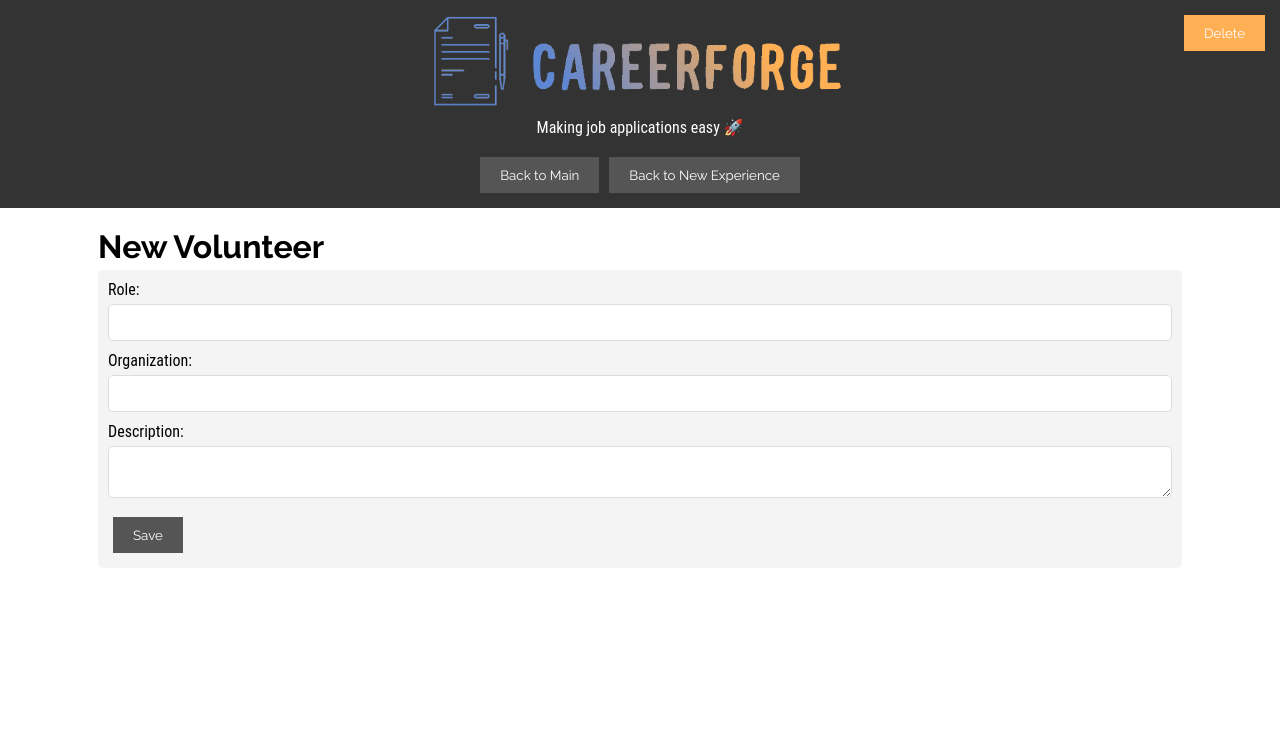
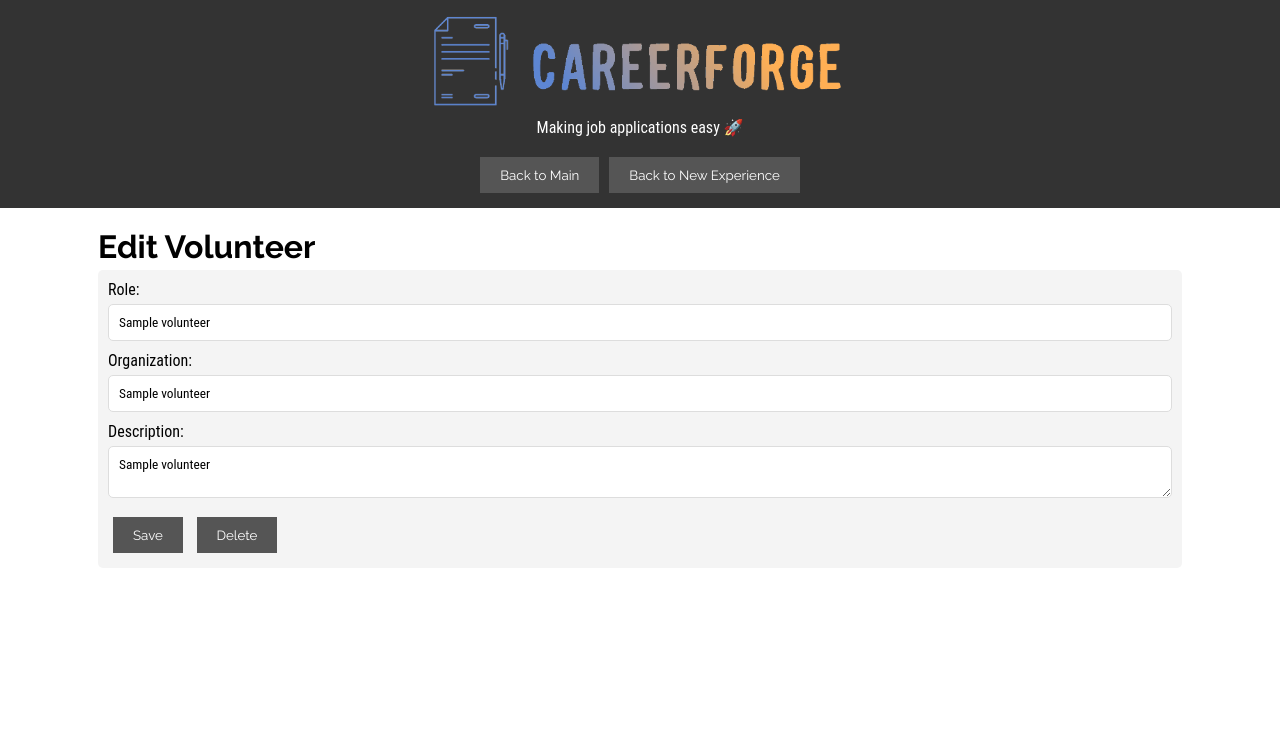
Before and after one commit to Comp7855-BCIT/COMP7855Project, a Flask app: template projectCodeV2/templates/newVolunteer.html in a window 1280 px wide. Shown: the top 738 px of the page. Run offline with Flask 3, Linux system fonts and the light colour scheme; the template is opened without the code that fills it: most values are stand-ins (such as "Sample title", 1, 10 or a date in 2020).

Commit message:
Update newVolunteer.html

```diff
--- a/projectCodeV2/templates/newVolunteer.html
+++ b/projectCodeV2/templates/newVolunteer.html
@@ -4,14 +4,11 @@
     <meta charset="UTF-8" />
     <meta name="viewport" content="width=device-width, initial-scale=1.0" />
     <link rel="shortcut icon" type="image/x-icon" href="{{ url_for('static', filename='media/logoSmall.png') }}" />
-  <title>New Volunteer</title>
+    <title>{{ 'Edit Volunteer' if volunteer else 'New Volunteer' }}</title>
     <link rel="stylesheet" href="{{ url_for('static', filename='css/styles.css') }}" />
     <link rel="preconnect" href="https://fonts.googleapis.com" />
     <link rel="preconnect" href="https://fonts.gstatic.com" crossorigin />
-  <link
-    href="https://fonts.googleapis.com/css2?family=Lora:ital,wght@0,400..700;1,400..700&family=Raleway:ital,wght@0,100..900;1,100..900&display=swap"
-    rel="stylesheet"
-  />
+    <link href="https://fonts.googleapis.com/css2?family=Lora:ital,wght@0,400..700;1,400..700&family=Raleway:ital,wght@0,100..900;1,100..900&display=swap" rel="stylesheet" />
   </head>
   <body>
     <div id="#wrapper">
@@ -27,25 +24,46 @@
       </header>
       <div id="content">
         <main>
-        <h1>New Volunteer</h1>
-        <div class="top-right-buttons">
-          <button class="sign-out">Delete</button>
-        </div>
-        <form method="POST" action="/newVolunteer">
+          <h1>{{ 'Edit Volunteer' if volunteer else 'New Volunteer' }}</h1>
+          <form method="POST" action="{{ url_for('editVolunteerByTitle', title=volunteer[2]) if volunteer else '/newVolunteer' }}">
             <label for="volunteer-role">Role:</label>
-          <input type="text" id="volunteer-role" name="volunteer-role" required />
-
+            <input type="text" id="volunteer-role" name="volunteer-role" value="{{ volunteer[2] if volunteer else '' }}" required />
             <label for="volunteer-organization">Organization:</label>
-          <input type="text" id="volunteer-organization" name="volunteer-organization" required />
-
+            <input type="text" id="volunteer-organization" name="volunteer-organization" value="{{ volunteer[3] if volunteer else '' }}" required />
             <label for="volunteer-description">Description:</label>
-          <textarea id="volunteer-description" name="volunteer-description" required></textarea>
-
+            <textarea id="volunteer-description" name="volunteer-description" required>{{ volunteer[4] if volunteer else '' }}</textarea>
             <button type="submit">Save</button>
+            {% if volunteer %}
+            <button type="button" onclick="confirmDelete('{{ volunteer[2] }}')">Delete</button>
+            {% endif %}
           </form>
         </main>
       </div>
       <footer id="footer"></footer>
+      <script>
+        function confirmDelete(volTitle) {
+          if (confirm(`Are you sure you want to delete the volunteer entry: ${volTitle}?`)) {
+            fetch(`/deleteExperience`, {
+              method: 'POST',
+              headers: { 'Content-Type': 'application/json' },
+              body: JSON.stringify({ category: 'Volunteer', title: volTitle })
+            })
+            .then(res => res.json())
+            .then(data => {
+              if (data.success) {
+                alert('Volunteer experience deleted successfully.');
+                window.location.href = '/newExperience';
+              } else {
+                alert('Failed to delete volunteer experience.');
+              }
+            })
+            .catch(err => {
+              console.error('Error:', err);
+              alert('An error occurred while deleting volunteer experience.');
+            });
+          }
+        }
+      </script>
     </div>
   </body>
 </html>
```
Lines whose indentation alone changed are shown as unchanged.
